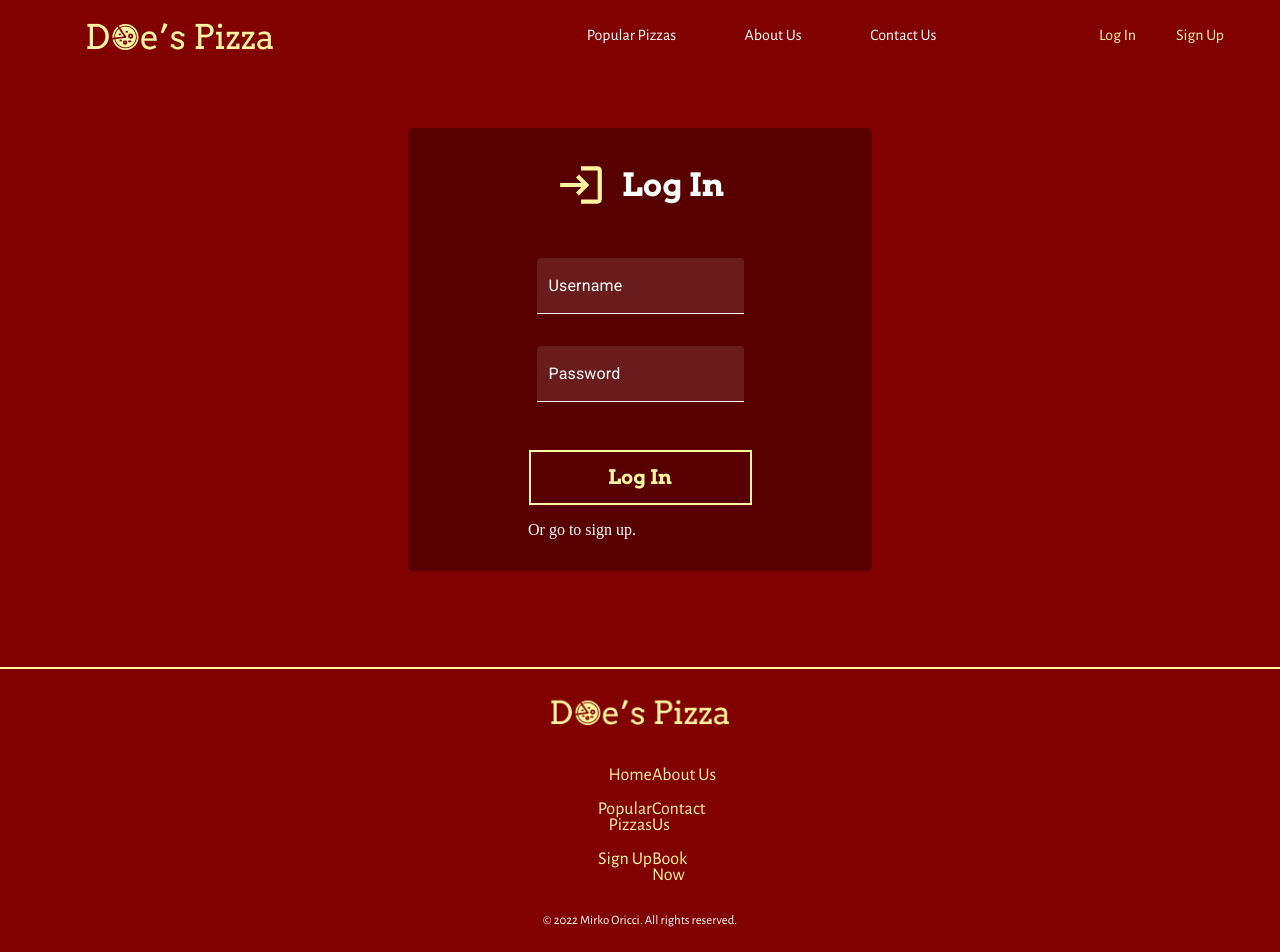
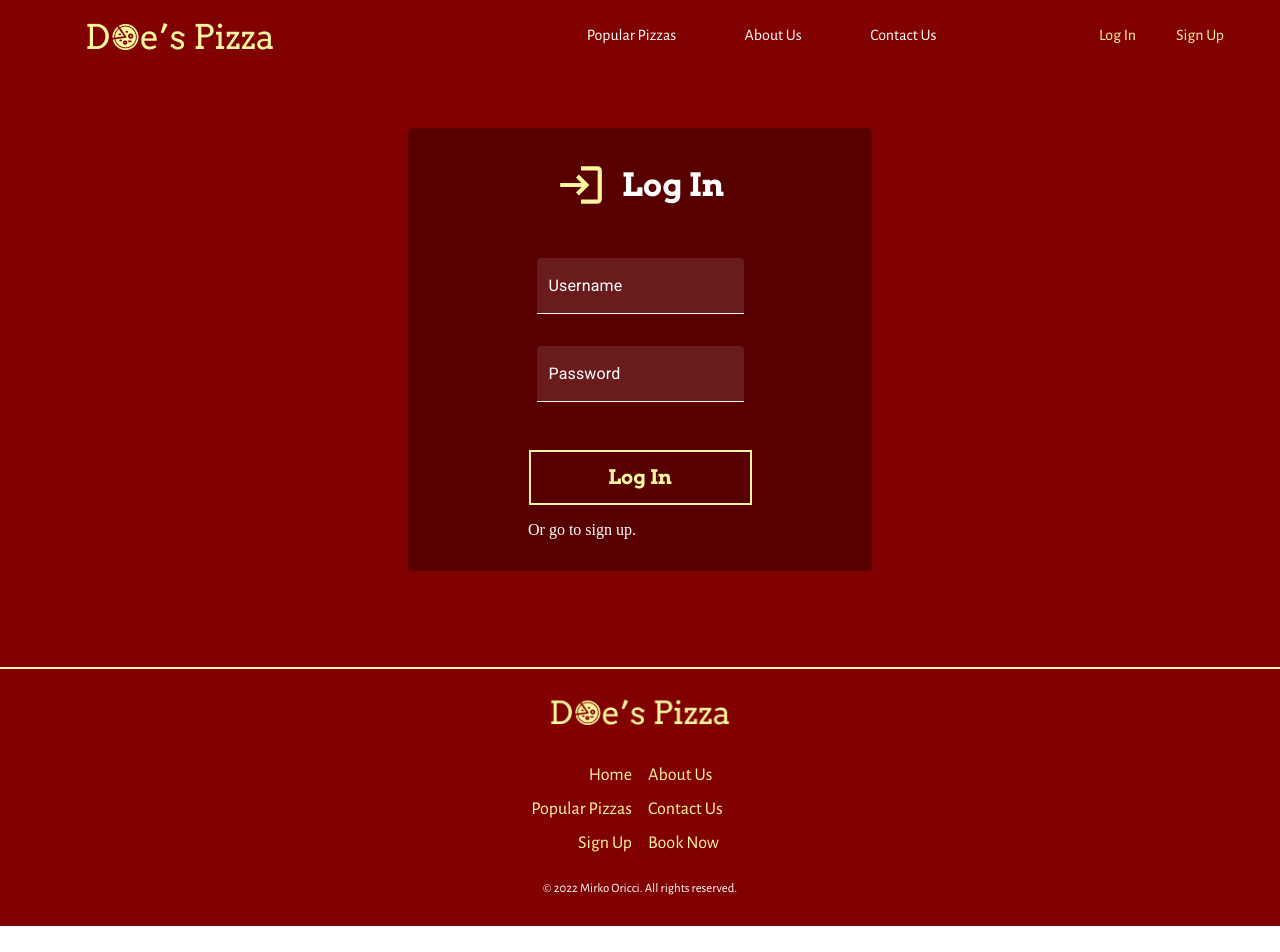
Before and after one commit to Techoplite/Doe-s-Pizza, a Next.js app: page /login in a window 1280 px wide. Shown: the top 952 px of the page. After the commit the page ends 926 px from the top, so only its background shows below. Built offline with nearby package versions, Linux system fonts and the light colour scheme; a web font is replaced by a local one.

Commit message:
Fix issue in style with new footer link

```diff
--- a/styles/Footer.module.scss
+++ b/styles/Footer.module.scss
@@ -34,15 +34,17 @@
     }
     .left {
         text-align: right;
+        width: 8rem;
     }
     .right {
         text-align: left;
+        width: 8rem;
     }
     .links-container {
         display: flex;
         flex-direction: row;
         justify-content: space-between;
-        width: 10rem;
         margin: auto;
+        width: 17rem;
     }
 }
```
Also changed, not shown: 1 other file (tests, documents, lock files or other folders).
